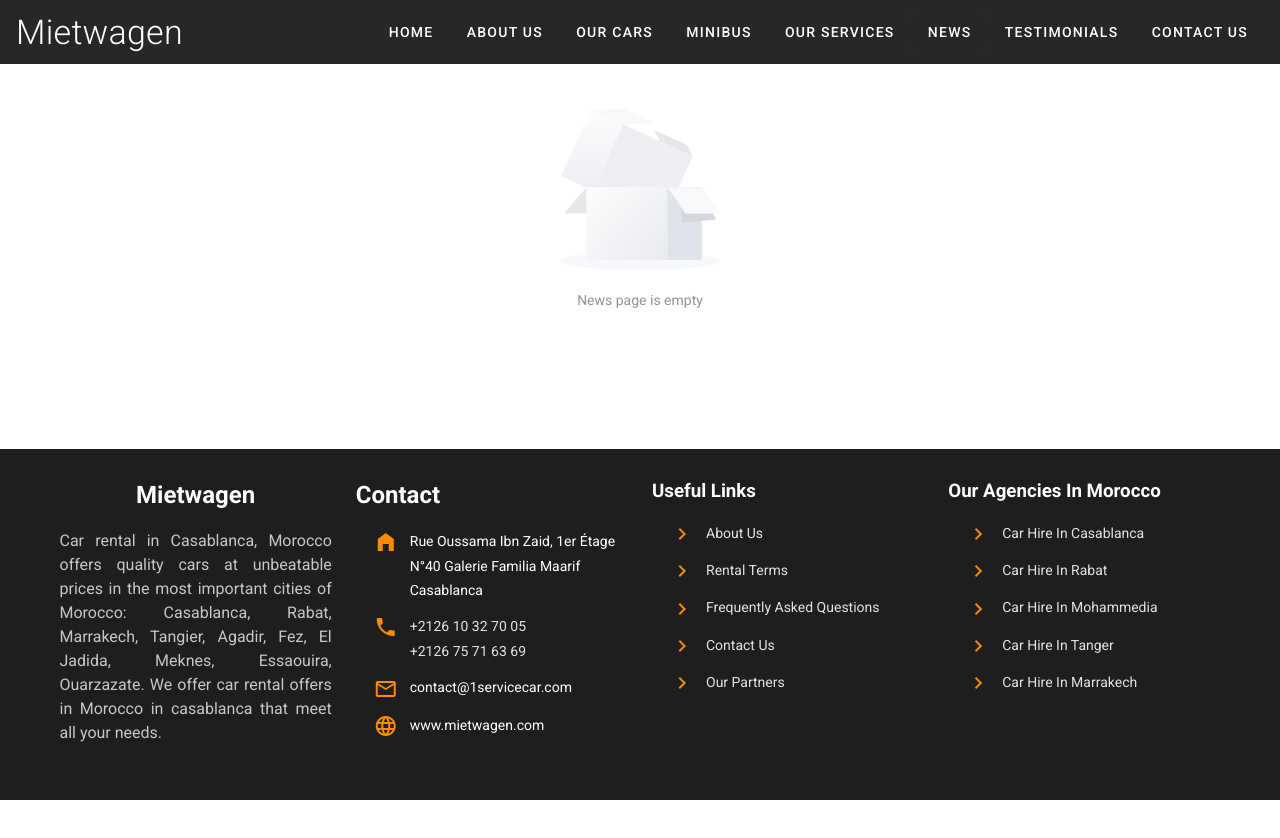
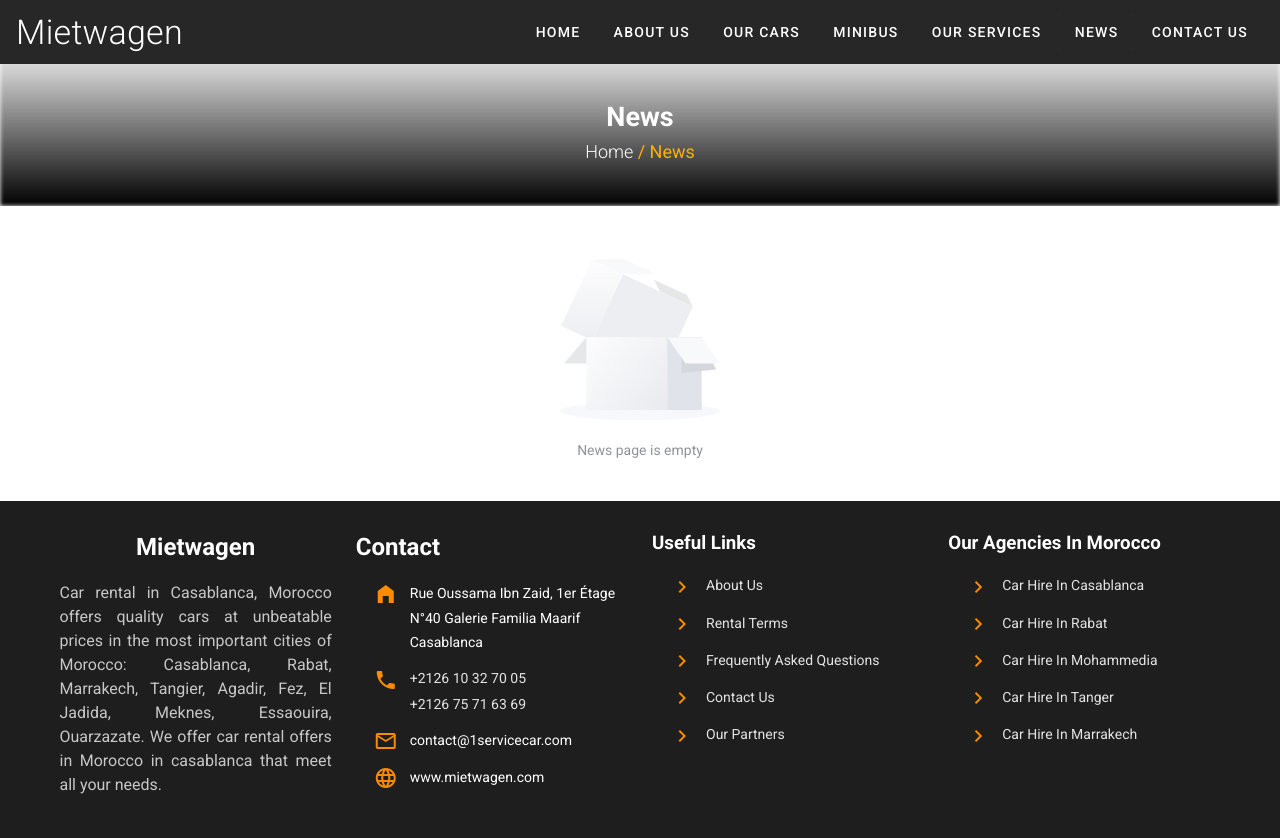
Before and after one commit to itsmaarouf/autoleihen, a Vue app: page /news in a window 1280 px wide. Shown: the top 838 px of the page. Before the commit the page ends 800 px from the top, so only its background shows below. Built offline with nearby package versions, Linux system fonts and the light colour scheme.

Commit message:
CoverTitle is completed

```diff
--- a/src/components/CoverTitle.vue
+++ b/src/components/CoverTitle.vue
@@ -6,8 +6,8 @@
              gradient="to bottom, rgba(0,0,0,.1), rgba(0,0,0,1.5)"
       ></v-img>
       <div class="text-block">
-        <h2 class="text-center font-weight-bold">About Us</h2>
-        <router-link to="/" class="removeLink font-weight-light">Home </router-link><span class="pageName"> / About Us</span>
+        <h2 class="text-center font-weight-bold">{{pageNames}}</h2>
+        <router-link to="/" class="removeLink font-weight-light">Home </router-link><span class="pageName">/ {{pageNames}}</span>
 
       </div>
     </div>
@@ -15,7 +15,8 @@
 
 <script>
 export default {
-  name: "CoverTitle"
+  name: "CoverTitle",
+  props:['pageNames']
 }
 </script>
 
@@ -27,8 +28,9 @@ export default {
 
 .text-block
   position absolute
-  bottom 20%
-  left 45%
+  top: 50%
+  left: 50%
+  transform: translate(-50%, -50%);
   color white
   font-size large
 .removeLink
--- a/src/components/Navigation.vue
+++ b/src/components/Navigation.vue
@@ -27,9 +27,9 @@
       <span class="btn-text">News</span>
     </v-btn>
 
-    <v-btn to="/testimonials" class="btn" elevation="0">
+<!--    <v-btn to="/testimonials" class="btn" elevation="0">
       <span class="btn-text">Testimonials</span>
-    </v-btn>
+    </v-btn>-->
 
     <v-btn to="/contact" class="btn" elevation="0">
       <span class="btn-text">Contact Us</span>
--- a/src/components/NavigationMobile.vue
+++ b/src/components/NavigationMobile.vue
@@ -59,13 +59,13 @@
               <span class="pa-3">News</span>
             </v-btn>
 
-            <v-btn
+<!--            <v-btn
               to="/testimonials"
-              class="d-block v-size--large text-h6 font-weight-thin"
+              class="d-block v-size&#45;&#45;large text-h6 font-weight-thin"
               @click="sheet = !sheet"
             >
               <span class="pa-3">Testimonials</span>
-            </v-btn>
+            </v-btn>-->
 
             <v-btn
               to="/contact"
--- a/src/router/index.js
+++ b/src/router/index.js
@@ -30,11 +30,11 @@ const routes = [
     name: "News",
     component: () => import("../views/News.vue"),
   },
-  {
+ /* {
     path: "/testimonials",
     name: "Testimonials",
     component: () => import("../views/Testimonials.vue"),
-  },
+  },*/
   {
     path: "/contact",
     name: "Contact",
--- a/src/views/About.vue
+++ b/src/views/About.vue
@@ -1,6 +1,6 @@
 <template>
   <v-container class="px-0 py-0" fluid>
-    <CoverTitle></CoverTitle>
+    <CoverTitle :pageNames="pageName"></CoverTitle>
     <testimonial></testimonial>
   </v-container>
 </template>
@@ -11,6 +11,11 @@ import Testimonial from "@/components/Testimonial";
 export default {
   name: "About",
   components: {Testimonial, CoverTitle},
+  data() {
+    return{
+      pageName: "About Us"
+    }
+  }
 };
 </script>
 
--- a/src/views/Cars.vue
+++ b/src/views/Cars.vue
@@ -1,12 +1,20 @@
 <template>
   <v-container fluid class="px-0 py-0">
+    <CoverTitle :pageNames="pageName"></CoverTitle>
     <el-empty description="Cars page is empty"></el-empty>
   </v-container>
 </template>
 
 <script>
+import CoverTitle from "@/components/CoverTitle";
 export default {
   name: "Cars",
+  components: {CoverTitle},
+  data() {
+    return{
+      pageName: "Parking"
+    }
+  }
 };
 </script>
 
--- a/src/views/Contact.vue
+++ b/src/views/Contact.vue
@@ -1,12 +1,20 @@
 <template>
   <v-container fluid class="px-0 py-0">
+    <CoverTitle :pageNames="pageName"></CoverTitle>
     <el-empty description="Contact page is empty"></el-empty>
   </v-container>
 </template>
 
 <script>
+import CoverTitle from "@/components/CoverTitle";
 export default {
   name: "Contact",
+  components: {CoverTitle},
+  data() {
+    return{
+      pageName: "Contact Us"
+    }
+  }
 };
 </script>
 
--- a/src/views/Minibus.vue
+++ b/src/views/Minibus.vue
@@ -1,12 +1,20 @@
 <template>
   <v-container fluid class="px-0 py-0">
+    <CoverTitle :pageNames="pageName"></CoverTitle>
     <el-empty description="Minibus page is empty"></el-empty>
   </v-container>
 </template>
 
 <script>
+import CoverTitle from "@/components/CoverTitle";
 export default {
   name: "Minibus",
+  components: {CoverTitle},
+  data() {
+    return{
+      pageName: "Minibus Rental In Casablanca, Morocco / Tourist Transport"
+    }
+  }
 };
 </script>
 
--- a/src/views/News.vue
+++ b/src/views/News.vue
@@ -1,12 +1,20 @@
 <template>
   <v-container fluid class="px-0 py-0">
+    <CoverTitle :pageNames="pageName"></CoverTitle>
     <el-empty description="News page is empty"></el-empty>
   </v-container>
 </template>
 
 <script>
+import CoverTitle from "@/components/CoverTitle";
 export default {
   name: "News",
+  components: {CoverTitle},
+  data() {
+    return{
+      pageName: "News"
+    }
+  }
 };
 </script>
 
--- a/src/views/Services.vue
+++ b/src/views/Services.vue
@@ -1,12 +1,20 @@
 <template>
   <v-container fluid class="px-0 py-0">
+    <CoverTitle :pageNames="pageName"></CoverTitle>
     <el-empty description="Services page is empty"></el-empty>
   </v-container>
 </template>
 
 <script>
+import CoverTitle from "@/components/CoverTitle";
 export default {
   name: "Services",
+  components: {CoverTitle},
+  data() {
+    return{
+      pageName: "Our Services"
+    }
+  }
 };
 </script>
 
--- a/src/views/Testimonials.vue
+++ /dev/null
@@ -1,15 +0,0 @@
-<template>
-  <v-container fluid class="px-0 py-0">
-    <testimonial></testimonial>
-  </v-container>
-</template>
-
-<script>
-import Testimonial from "@/components/Testimonial";
-export default {
-  name: "Testimonials",
-  components: {Testimonial},
-};
-</script>
-
-<style scoped></style>
```
